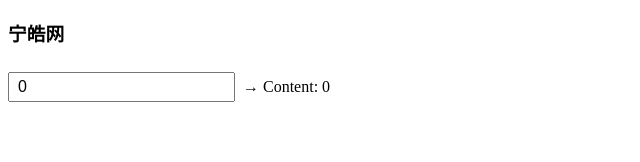
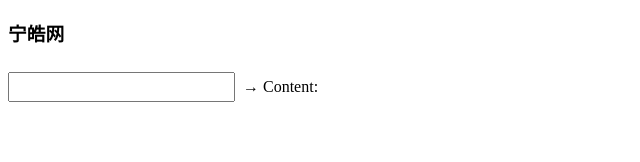
Before and after one commit to ninghao/ninghao-vue, a Vue app: page / in a window 1280 px wide. Shown: the top 162 px of the page, without its empty margins (0-640 px from the left). Built offline with nearby package versions, Linux system fonts and the light colour scheme.

Commit message:
v-model 的修饰符：.trim

```diff
--- a/src/app/app.vue
+++ b/src/app/app.vue
@@ -1,6 +1,6 @@
 <template>
   <h3>{{ name }}</h3>
-  <input type="text" v-model.number="content" @change="onChangeContent" />
+  <input type="text" v-model.trim="content" @change="onChangeContent" />
   <span>→ Content: {{ content }}</span>
 </template>
 
@@ -9,17 +9,13 @@ export default {
   data() {
     return {
       name: '宁皓网',
-      content: 0,
+      content: '',
     };
-  },
-
-  created() {
-    console.log('content 数据的类型（组件创建时）：', typeof this.content);
   },
 
   methods: {
     onChangeContent() {
-      console.log('content 数据的类型（元素值变化后）：', typeof this.content);
+      console.log(this.content, this.content.length);
     },
   },
 };
```
